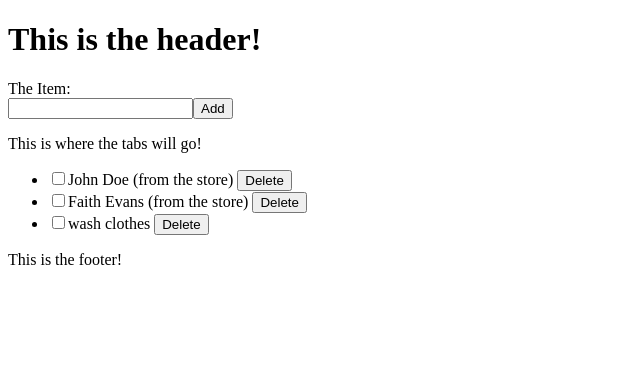
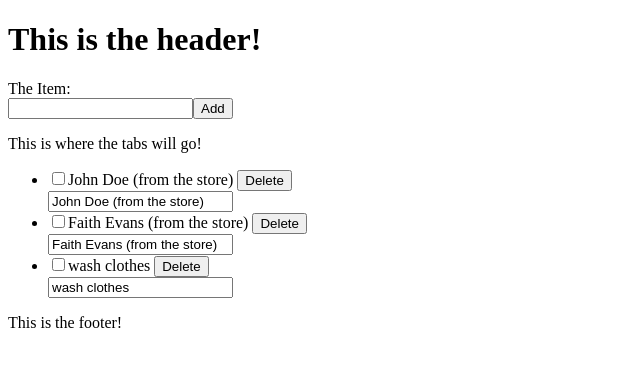
Before and after one commit to bradcammon/to-do-it, a Vue app: page / in a window 1280 px wide. Shown: the top 366 px of the page, without its empty margins (0-640 px from the left). Built offline with nearby package versions, Linux system fonts and the light colour scheme; data requests are answered from the project's data file.

Commit message:
trying to get emit from todolist item working...will probably change this later

```diff
--- a/src/components/ToDoList.vue
+++ b/src/components/ToDoList.vue
@@ -2,13 +2,22 @@
 import ToDoListItem from './ToDoListItem.vue'
 import { useToDoStore } from '@/stores/ToDoStore'
 
+// import { ref } from 'vue'
+// let childMsg = ref('No child msg yet')
+
 let toDo = useToDoStore()
+
+//TODO: need to know what item this is...
+function handleItemEdit(newSubject) {
+  console.log('new:', newSubject)
+}
 </script>
 
 <template>
   <ul>
     <ToDoListItem
       v-for="item in toDo.items"
+      @response="handleItemEdit"
       :key="item.id"
       :name="item.name"
       :id="item.id"
--- a/src/components/ToDoListItem.vue
+++ b/src/components/ToDoListItem.vue
@@ -4,11 +4,19 @@ import { useToDoStore } from '@/stores/ToDoStore'
 let toDo = useToDoStore()
 
 // import { ref } from 'vue'
+
 defineProps({
   name: String,
   id: String,
   item: Object
 })
+
+const emit = defineEmits(['response'])
+
+// emit('response', 'hello from child')
+
+// const itemName = ref(item)
+
 //TODO: Move this logic to the Store?
 function toggleComplete(item) {
   item.completed = !item.completed
@@ -21,12 +29,24 @@ function deleteItem(item) {
   // Update the api
   toDo.deleteItem(item)
 }
+
+function textEdited(e) {
+  console.log(e)
+  // alert('edited')
+  const form = new FormData(e.target)
+  const name = form.get('editedName')
+  // console.log(name)
+  emit('response', name)
+}
 </script>
 
 <template>
   <li :class="{ completed: item.completed }">
     <input type="checkbox" @click="toggleComplete(item)" />{{ item.name }}
     <button @click="deleteItem(item)" id="delete">Delete</button>
+    <form @submit.prevent="textEdited">
+      <input type="text" :value="item.name" name="editedName" />
+    </form>
   </li>
 </template>
 
```
